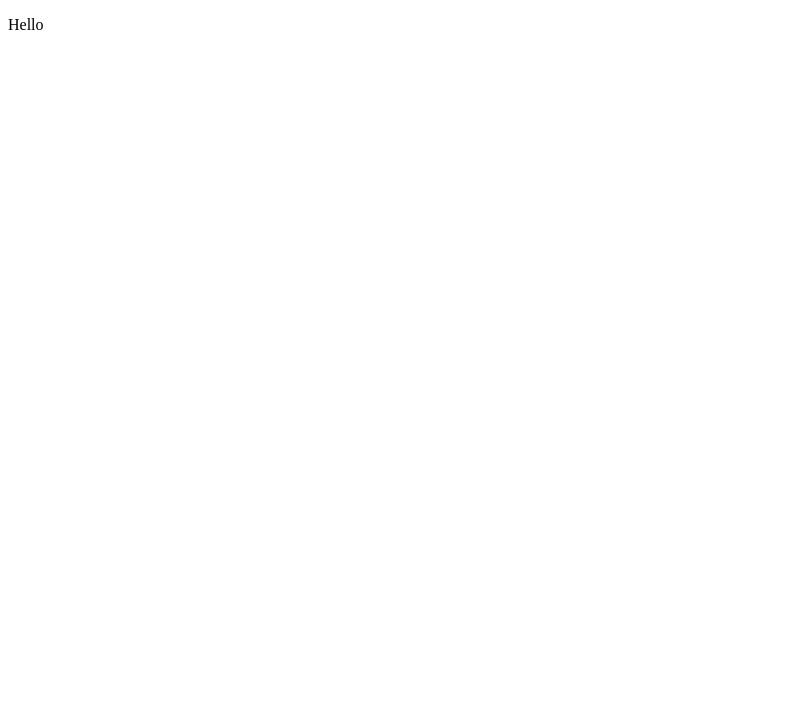
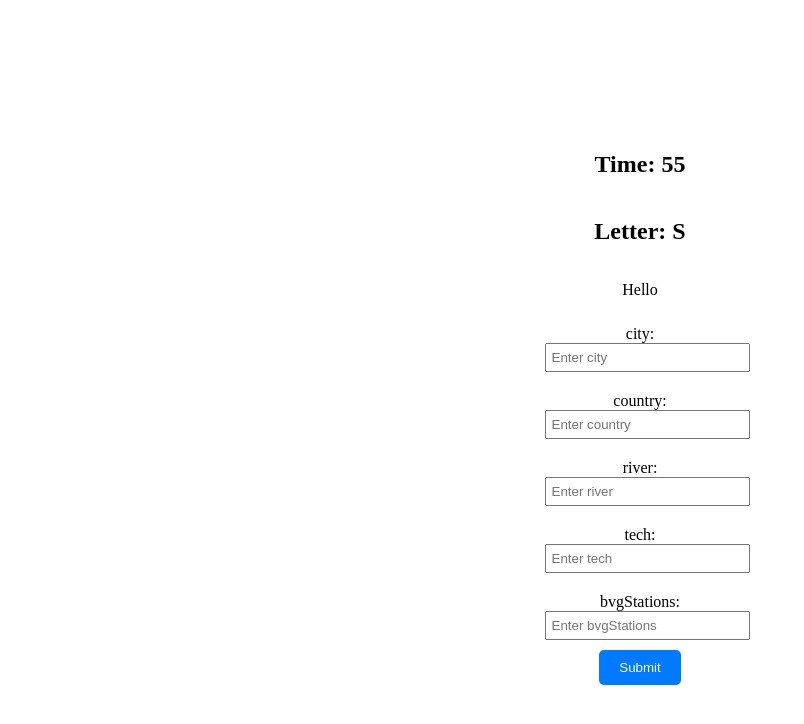
Before and after one commit to sbresin/offsite-p2p-challenge, a Vue app: page /game in a window 1280 px wide. Shown: the top 724 px of the page, without its empty margins (0-804 px from the left). Built offline with nearby package versions, Linux system fonts and the light colour scheme.

Commit message:
update game page

```diff
--- a/src/App.vue
+++ b/src/App.vue
@@ -1,7 +1,19 @@
 
 <template>
-  <div>
+  <div class="center-container">
+    <RouterView />
+  </div>
+</template>
 
-  </div>
-  <RouterView />
-</template>
+<style scoped>
+.center-container {
+  display: flex;
+  flex-direction: column;
+  justify-content: center;
+  align-items: center;
+  height: 100vh;
+  text-align: center;
+}
+</style>
+<script setup lang="ts">
+</script>
--- /dev/null
+++ b/src/lib/types/index.ts
@@ -0,0 +1 @@
+export type Category = 'city' | 'country' | 'river' | 'tech' | 'bvgStations';
--- /dev/null
+++ b/src/stores/letter.ts
@@ -0,0 +1,24 @@
+import { defineStore } from "pinia";
+
+export const useLetter = defineStore({
+  id: "letter",
+  state: () => ({
+    currentLetterIndex: 0,
+    randomLetter: '' as string,
+    answer: {} as Record<string, string>,
+  }),
+  actions: {
+    startLetterSequence() {
+      const letters = 'SQARDCLPTKYZXFBWOENJHIMUGV';
+      this.randomLetter = letters[this.currentLetterIndex];
+
+      setInterval(() => {
+        this.currentLetterIndex = (this.currentLetterIndex + 1) % letters.length;
+        this.randomLetter = letters[this.currentLetterIndex];
+      }, 2 * 60 * 1000);
+    },
+    addAnswers(category: string, answer: string) {
+      this.answer[category] = answer;
+    },
+  },
+});
--- a/src/views/Game.vue
+++ b/src/views/Game.vue
@@ -1,13 +1,78 @@
 <script setup lang="ts">
-import { usePlayer } from '../stores/player.ts';
+import { ref, onMounted, onBeforeUnmount } from 'vue';
+import { usePlayer } from '../stores/player';
+import { useLetter } from '../stores/letter';
+import { Category } from "../lib/types";
 
-const player = usePlayer(); // Access the Pinia store
+// Access the Pinia letter store
+const player = usePlayer();
+const letter = useLetter();
+
+const categories: Category[] = ['city', 'country', 'river', 'tech', 'bvgStations'];
+const gameTime = ref(60);
+
+onMounted(() => {
+  letter.startLetterSequence();
+
+  const countdownInterval = setInterval(() => {
+    if (gameTime.value > 0) {
+      gameTime.value -= 1;
+    }
+  }, 1000);
+
+  onBeforeUnmount(() => {
+    clearInterval(countdownInterval);
+  });
+});
+
+const handleSubmit = () => {
+  categories.forEach((category) => {
+    letter.addAnswers(category, player[category]);
+  });
+  console.log(letter.answer);
+};
 </script>
 
 <template>
+  <h2>Time: {{ gameTime }}</h2>
+  <h2>Letter: {{ letter.randomLetter }}</h2>
   <p>Hello {{ player.name }}</p>
+
+  <div v-for="category in categories" :key="category">
+    <label :for="category">{{ category }}:</label>
+    <input
+      :id="category"
+      v-model="player[category]"
+      type="text"
+      :placeholder="'Enter ' + category"
+    />
+  </div>
+
+  <button class="button" @click="handleSubmit">Submit</button>
 </template>
 
 <style scoped>
+label {
+  display: block;
+  margin-top: 10px;
+}
 
+input {
+  margin-bottom: 10px;
+  padding: 5px;
+  width: 100%;
+  max-width: 300px;
+}
+
+button {
+  background-color: #007bff;
+  color: white;
+  border: none;
+  padding: 10px 20px;
+  border-radius: 5px;
+  cursor: pointer;
+}
+button:hover {
+  background-color: #0056b3;
+}
 </style>
```
